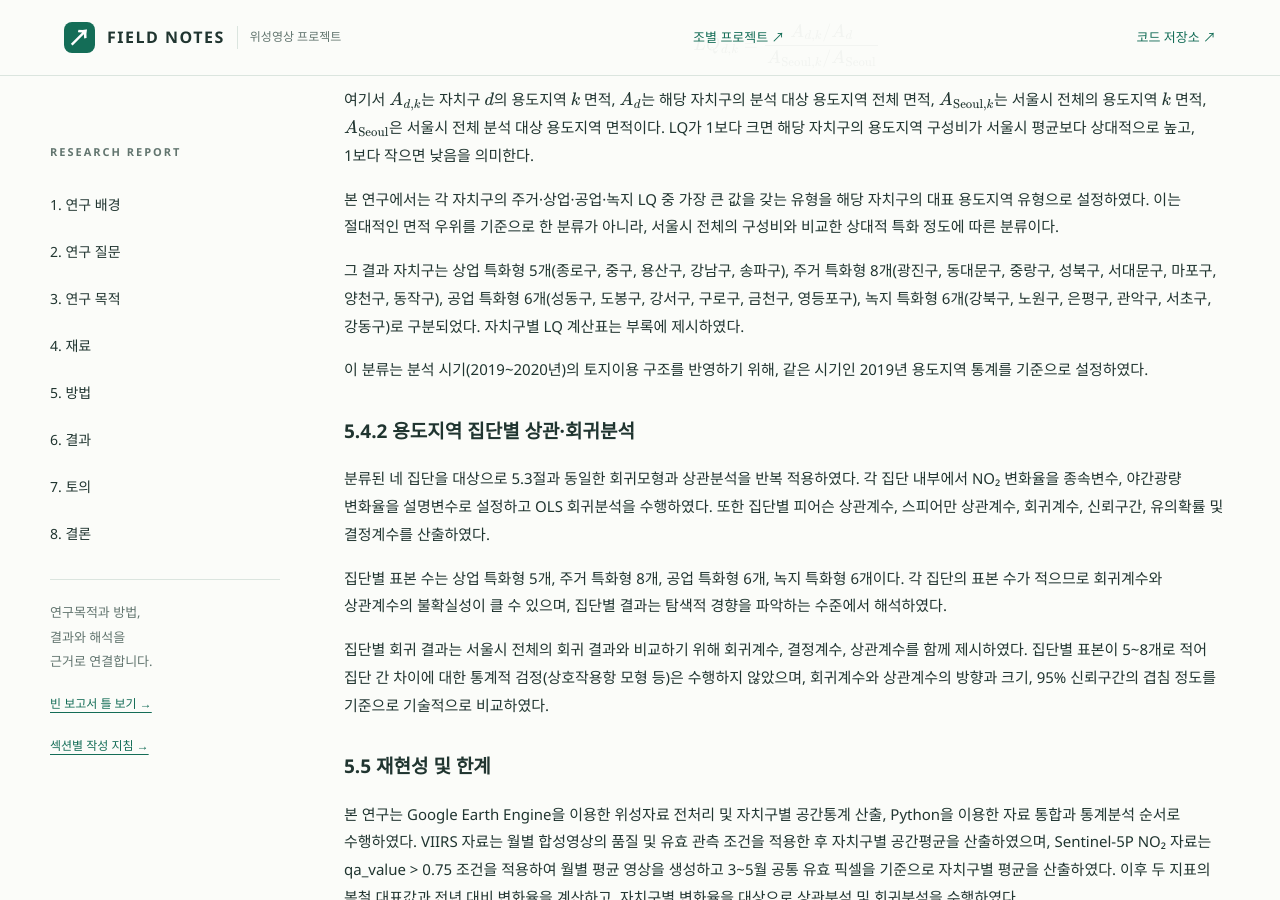
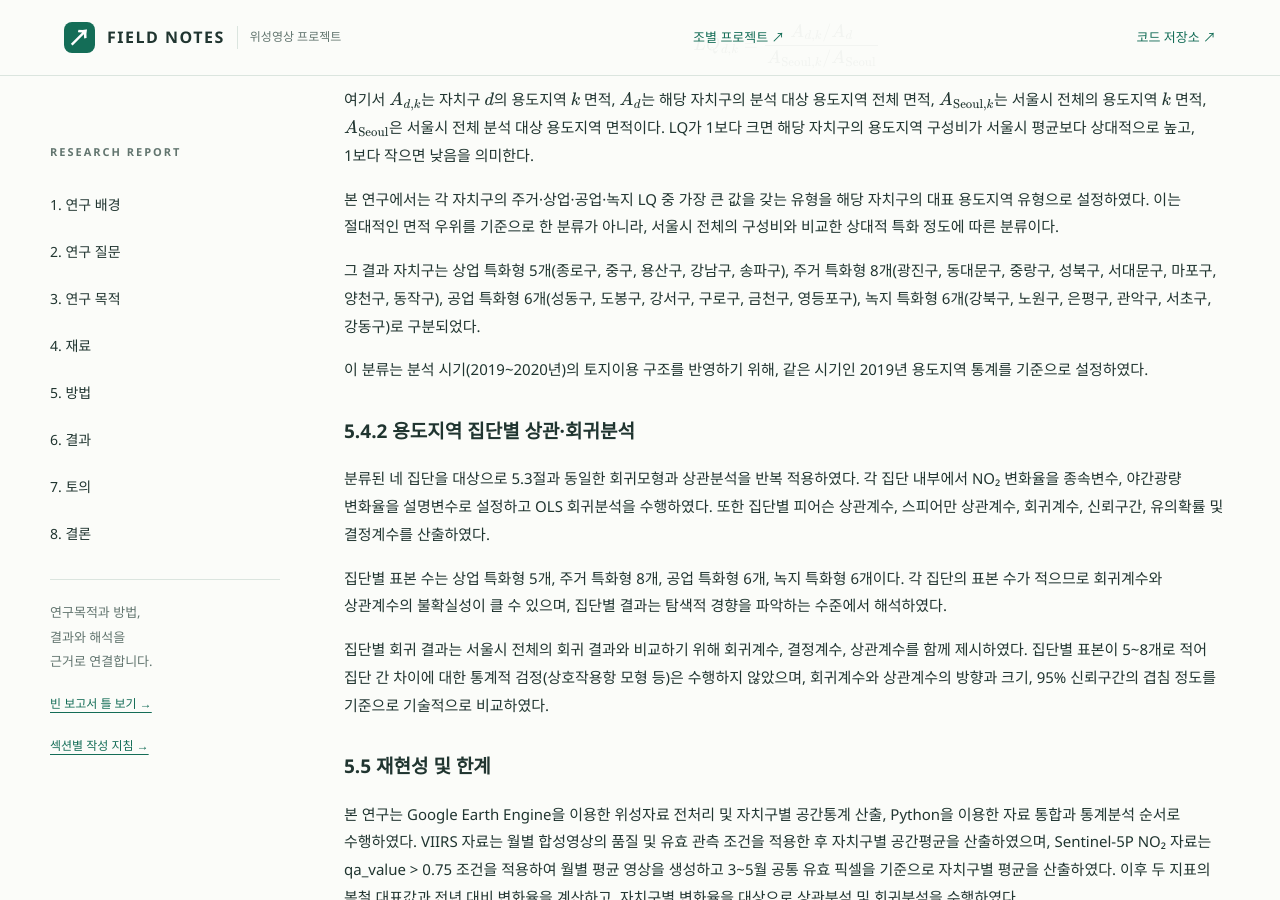
Before and after one commit to rlawkdgns3550-cmyk/surveying2_team03, a Jekyll site: the page built from docs/index.md, in a window 1280 px wide and 900 px high, scrolled down 15797 px. Built offline with Jekyll 4.4.1, drawn with Linux system fonts in a browser that asks for light colours.

Commit message:
Update index.md

```diff
--- a/docs/index.md
+++ b/docs/index.md
@@ -247,7 +247,7 @@ $$
 
 본 연구에서는 각 자치구의 주거·상업·공업·녹지 LQ 중 가장 큰 값을 갖는 유형을 해당 자치구의 대표 용도지역 유형으로 설정하였다. 이는 절대적인 면적 우위를 기준으로 한 분류가 아니라, 서울시 전체의 구성비와 비교한 상대적 특화 정도에 따른 분류이다.
 
-그 결과 자치구는 상업 특화형 5개(종로구, 중구, 용산구, 강남구, 송파구), 주거 특화형 8개(광진구, 동대문구, 중랑구, 성북구, 서대문구, 마포구, 양천구, 동작구), 공업 특화형 6개(성동구, 도봉구, 강서구, 구로구, 금천구, 영등포구), 녹지 특화형 6개(강북구, 노원구, 은평구, 관악구, 서초구, 강동구)로 구분되었다. 자치구별 LQ 계산표는 부록에 제시하였다.
+그 결과 자치구는 상업 특화형 5개(종로구, 중구, 용산구, 강남구, 송파구), 주거 특화형 8개(광진구, 동대문구, 중랑구, 성북구, 서대문구, 마포구, 양천구, 동작구), 공업 특화형 6개(성동구, 도봉구, 강서구, 구로구, 금천구, 영등포구), 녹지 특화형 6개(강북구, 노원구, 은평구, 관악구, 서초구, 강동구)로 구분되었다.
 
 이 분류는 분석 시기(2019~2020년)의 토지이용 구조를 반영하기 위해, 같은 시기인 2019년 용도지역 통계를 기준으로 설정하였다.
 
```
